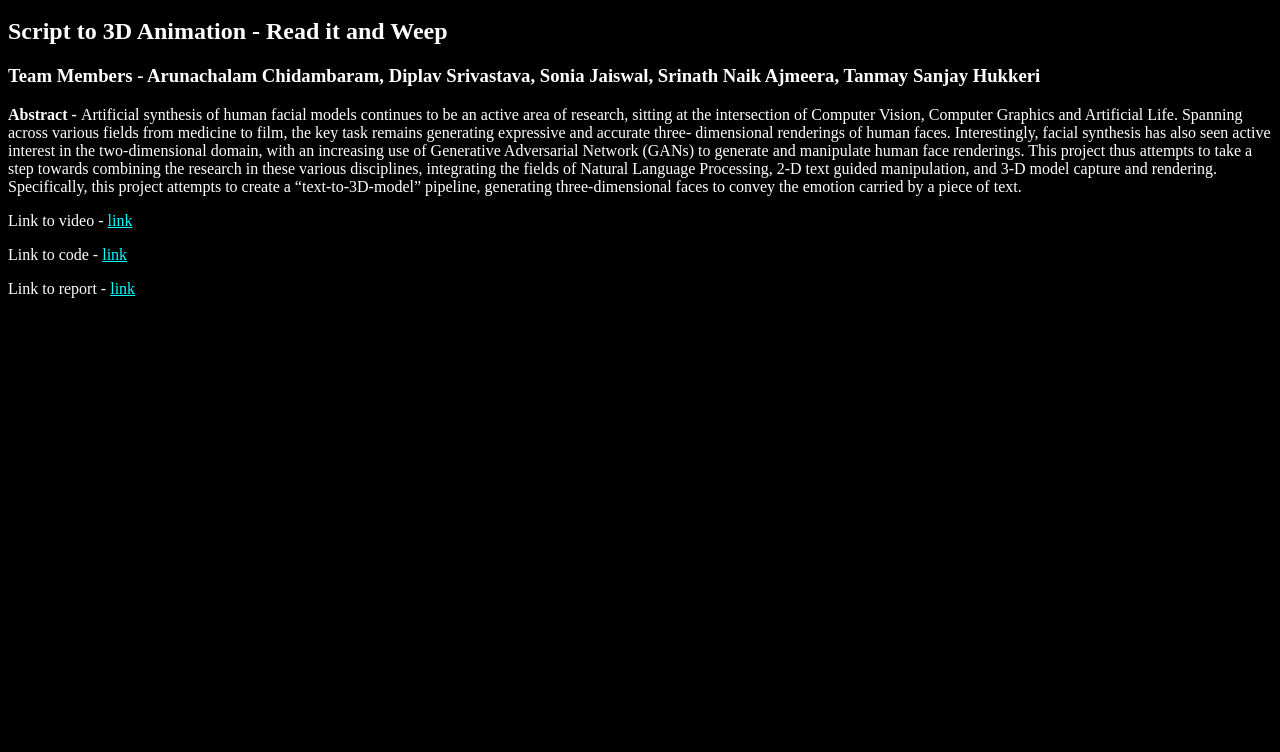
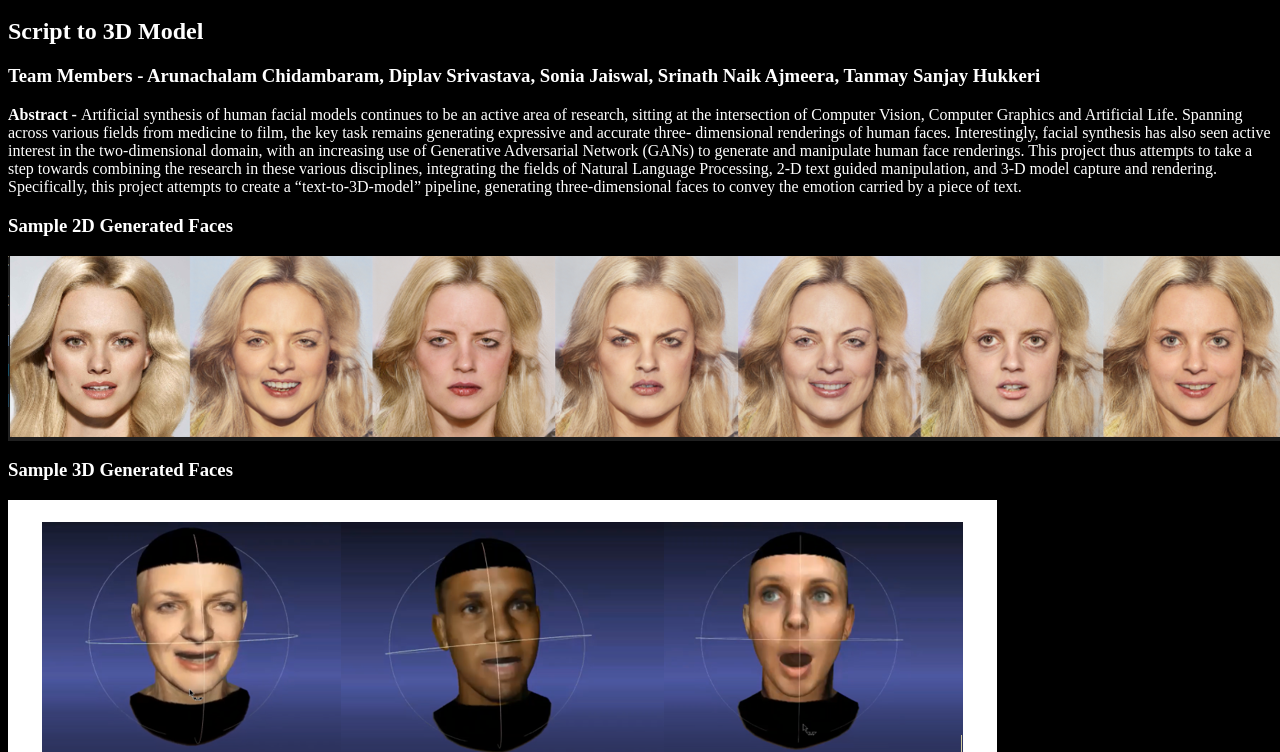
Before and after one commit to TanmayH/CS275_Project_code, a plain HTML site: page index.html in a window 1280 px wide. Shown: the part 48-800 px from the top of the page. Drawn offline with Linux system fonts and the light colour scheme.

Commit message:
index.html changes

```diff
--- a/index.html
+++ b/index.html
@@ -11,7 +11,7 @@
     VLINK="#00bbff">
 
     <H1>CS 275 Term Project Report</H1>
-    <H2>Script to 3D Animation - Read it and Weep</H2>
+    <H2>Script to 3D Model</H2>
     <H3>Team Members - Arunachalam Chidambaram, Diplav Srivastava,  Sonia Jaiswal, Srinath Naik Ajmeera, Tanmay Sanjay Hukkeri</H3>
     <P><b>Abstract - </b>Artificial synthesis of human facial models continues to be an active area of research, sitting at
         the intersection of Computer Vision, Computer Graphics and Artificial Life. Spanning across
@@ -23,6 +23,10 @@
         Processing, 2-D text guided manipulation, and 3-D model capture and rendering. Specifically, this
         project attempts to create a “text-to-3D-model” pipeline, generating three-dimensional faces to convey
         the emotion carried by a piece of text.</P>
+    <h3>Sample 2D Generated Faces</h3>
+    <img src="2d_samples.PNG" />
+    <h3>Sample 3D Generated Faces</h3>
+    <img src="3d_samples.PNG" />
     <p>Link to video - <a href="./video/video.mp4">link</a></p>
     <p>Link to code - <a href="./code">link</a></p>
     <p>Link to report - <a href="./report/CS_275_Project_Report_Script_to_3D_Model.pdf">link</a></p>
```
Also changed, not shown: 2d_samples.PNG (added), 3d_samples.PNG (added).
